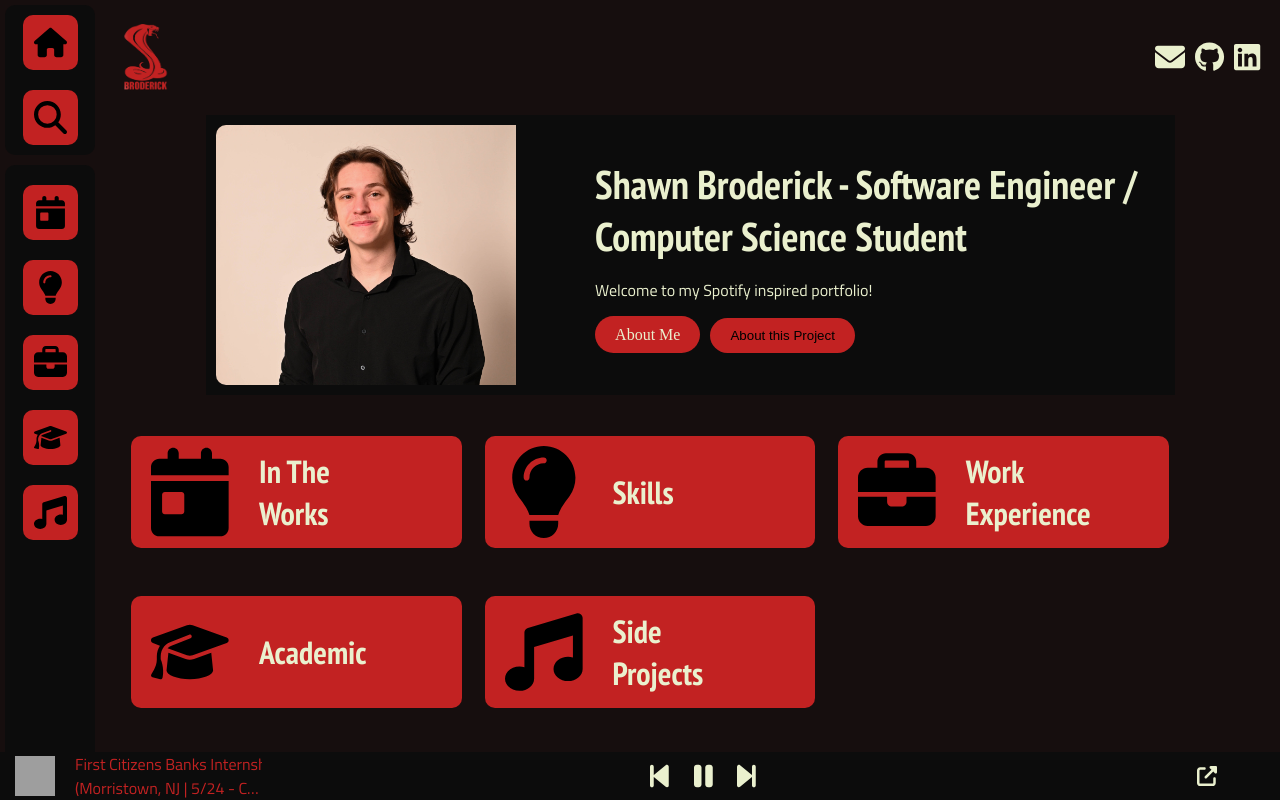
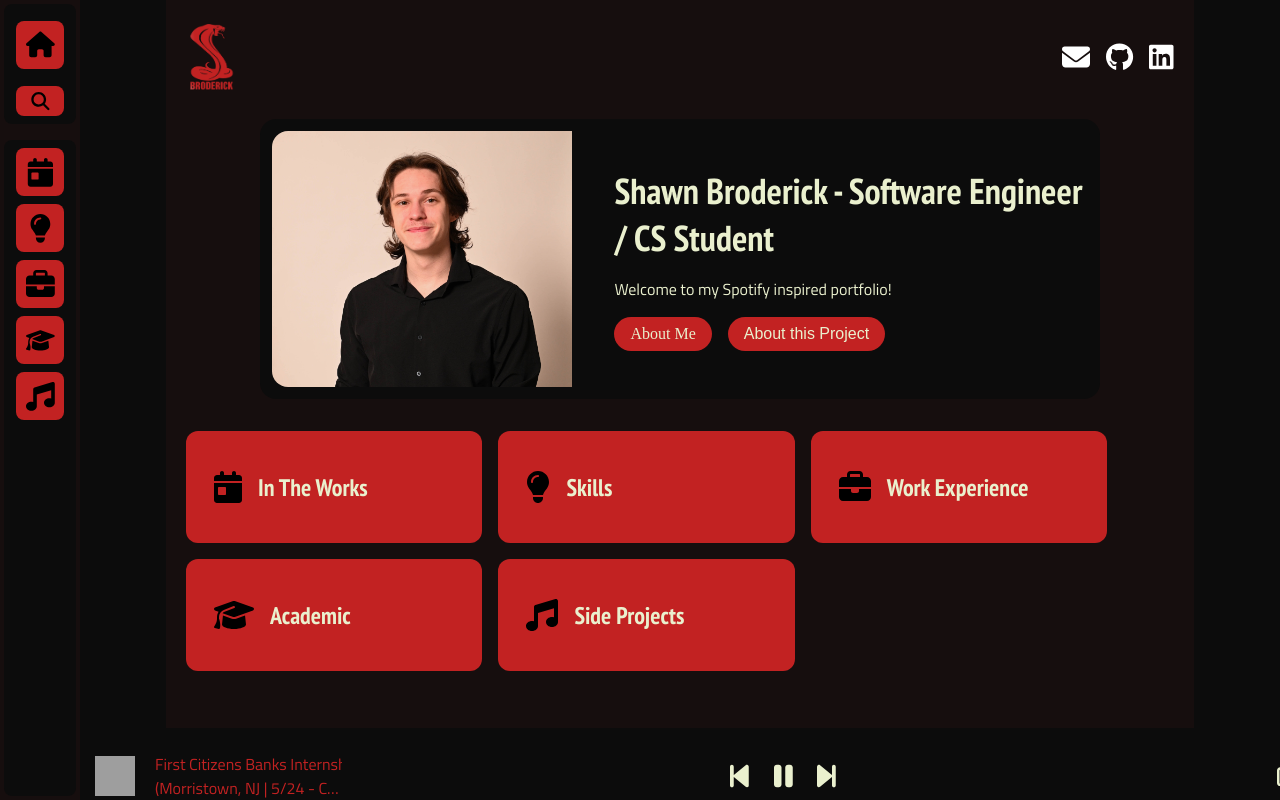
Before and after one commit to spb8026/portfolio, a Next.js app: page /portfolio/ in a window 1280 px wide. Built offline with nearby package versions, Linux system fonts and the light colour scheme; grey boxes are pictures that could not be loaded.

Commit message:
Styling Changes / Toolbars

```diff
--- a/src/components/Layout.tsx
+++ b/src/components/Layout.tsx
@@ -13,33 +13,34 @@ export default function Layout({ children }: LayoutProps) {
     showInfobar,
     currentPlaylist,
     currentSong,
-    handlePlayButtonClick,
-    handleSongForward,
-    handleSongBackward,
   } = usePlayer();
 
   const styles: { [key: string]: React.CSSProperties } = {
     container: {
       display: 'flex',
-      flexDirection: 'row',
       height: '100vh',
+      width: '100vw',
+      overflow: 'hidden',
     },
     sidebarContainer: {
-      flex: '0 0 6vw',
+      flexBasis: '5rem',
+      flexShrink: 0,
     },
     mainContainer: {
-      flex: showInfobar ? '0 0 70vw' : '1',
+      flexGrow: 1,
       display: 'flex',
       flexDirection: 'column',
       overflowY: 'auto',
-      position: 'relative',
-      transition: 'flex 0.3s',
+      paddingBottom: '4.5rem', // reserve space for Playbar
+      transition: 'all 0.3s ease',
     },
     playbarContainer: {
-      flex: '0 0 6vh',
-      position: 'absolute',
+      height: '4.5rem',
+      position: 'fixed',
       bottom: 0,
-      width: '100%',
+      left: '5rem', // same width as sidebar
+      right: 0,
+      zIndex: 1000,
     },
   };
 
@@ -54,7 +55,9 @@ export default function Layout({ children }: LayoutProps) {
       <div style={styles.playbarContainer}>
         <Playbar />
       </div>
-      {showInfobar && <Infobar curSong={currentSong} curPlaylist={currentPlaylist} />}
+      {showInfobar && (
+        <Infobar curSong={currentSong} curPlaylist={currentPlaylist} />
+      )}
     </div>
   );
 }
--- a/src/components/maincontent.tsx
+++ b/src/components/maincontent.tsx
@@ -1,231 +1,194 @@
 import { FontAwesomeIcon } from "@fortawesome/react-fontawesome";
-import { faCirclePlay, faEnvelope, faPlay } from "@fortawesome/free-solid-svg-icons";
+import { faCirclePlay, faEnvelope } from "@fortawesome/free-solid-svg-icons";
 import Image from 'next/image';
 import Link from 'next/link';
 import { faGithub, faLinkedin } from "@fortawesome/free-brands-svg-icons";
-import { CSSProperties } from "react";
-
-
-import { getFontAwesomeIcon } from '../utils/iconUtils';
-import data from '../data/data.json'; // Import your data
 import { useState } from "react";
 import { usePlayer } from '@/context/PlayerContext';
-import { transform } from "next/dist/build/swc";
-
+import { getFontAwesomeIcon } from '../utils/iconUtils';
+import data from '../data/data.json';
 
 const playlists = data.playlists;
 
 const MainContent = () => {
-  const [hoveredBox, setHoveredBox] = useState<String | null>(null);
+  const [hoveredBox, setHoveredBox] = useState<string | null>(null);
   const [aboutHover, setAboutHover] = useState(false);
-  const {handlePlaylistChange} = usePlayer();
+  const { handlePlaylistChange } = usePlayer();
 
-  const styles: { [key: string]: React.CSSProperties } = {
-    container: {
+  const iconHoverColor = '#ff5733';
+  const iconBaseColor = 'white';
+
+  const handlePlayButtonClick = (playlist: Playlist) => {
+    handlePlaylistChange(playlist);
+  };
+
+  return (
+    <div style={{
       height: '100vh',
       margin: '0 auto',
-      padding: '20px',
+      padding: '1.25rem',
       backgroundColor: 'var(--sect-bg)',
-    },
-    header: {
+    }}>
+      {/* Header */}
+      <div style={{
         display: 'flex',
         alignItems: 'center',
         justifyContent: 'space-between',
-      gap: '10px',
-    },
-    banner: {
-      display: 'flex',
-      alignItems: 'center',
-      marginTop: '20px',
-      backgroundColor: 'var(--container-bg)',
-      marginLeft: 'auto',
-      marginRight: 'auto',
-      width: '85%',
-      height: '35vh',
-      padding: '10px',
-      overflow: 'hidden',
-    },
-    albumCover: {
-      width: '40%',
-      height: '100%',
-      borderRadius: '10px',
-      overflow: 'hidden',
-    },
-    playlistInfo: {
-      maxWidth: '60%',
-      overflow: 'hidden',
-    },
-    title: {
-      fontSize: '250%',
-      width: '100%',
-      margin: '0',
-      overflow: 'hidden',
-      textOverflow: 'ellipsis',
-    },
-    description: {
-      fontSize: '16px',
-      color: 'var(--text)',
-      whiteSpace: 'nowrap',
-      textOverflow: 'ellipsis',
-    },
-    playButton: {
-      backgroundColor: 'var(--button)',
-      border: 'none',
-      borderRadius: '50px',
-      padding: '10px 20px',
-      cursor: 'pointer',
-      marginRight: '10px',
-      textDecoration: 'none',
-      color: 'var(--text)',
-    },
-    followButton: {
-      backgroundColor: 'var(--button)',
-      border: 'none',
-      borderRadius: '50px',
-      padding: '10px 20px',
-      cursor: 'pointer',
-    },
-    playlists: {
-      display: 'flex',
-      flexWrap: 'wrap',
-      marginTop: '30px',
-      overflow: 'scroll',
-      scrollbarWidth: 'none',
-      height: '40vh',
-    },
-    playlistItem: {
-      width: '29%',
-      height: '35%',
-      margin: '1%',
-      padding: '10px',
-      display: 'flex',
-      alignItems: 'center',
-      backgroundColor: 'var(--button)',
-      borderRadius: '10px',
-      overflow: 'hidden',
-      cursor: 'pointer',
-      position: 'relative' as 'relative',
-    },
-    playlistItemHovered: {
-      backgroundColor: 'var(--button-hover)',
-      transform: 'scale(1.02)',
-    },
-    playlistImg: {
-      width: '25%',
-      height: '100%',
-      marginLeft: '10px',
-      marginRight: '30px',
-    },
-    playlistLink: {
-      position: 'absolute' as 'absolute',
-      top: 0,
-      left: 0,
-      width: '100%',
-      height: '100%',
-      zIndex: 1,
-    },
-    iconStyle: {
-      color: 'var(--icon)',
-      fontSize: '30px',
+        gap: '1rem',
+      }}>
+        <Image src="/portfolio/Red-Logo.png" alt="Logo" width={50} height={75} />
+        <div style={{ display: 'flex', gap: '1rem' }}>
+          {[{
+            href: "mailto:shawnbroderick658@gmail.com", icon: faEnvelope
+          }, {
+            href: "https://github.com/spb8026", icon: faGithub
+          }, {
+            href: "https://www.linkedin.com/in/shawn-broderick-24b736266/", icon: faLinkedin
+          }].map(({ href, icon }, idx) => (
+            <a key={idx} href={href} target="_blank" rel="noopener noreferrer">
+              <FontAwesomeIcon
+                icon={icon}
+                style={{
+                  color: iconBaseColor,
+                  fontSize: '1.75rem',
                   cursor: 'pointer',
                   transition: 'color 0.3s',
-    },
-    playIcon: {
-      position: 'absolute' as 'absolute',
-      right: '30px',
-      display: 'none',
-      fontSize: '50px',
-      color: 'var(--icon)',
-      opacity: 1,
-      zIndex: 3,
-    },
-    playIconVisible: {
-      display: 'block',
-    },
-    aboutBox: {
-      position: 'absolute',
-      top: '45%',
-      left: '45%',
-      width: '50%',
-      backgroundColor: 'var(--sect-bg)',
-      border: '4px solid #C22222',
-      borderRadius: '20px',
-      display: 'none',
-    },
-    aboutBoxVisible: {
-      display: 'block',
-    }
-  };
-
-  function handlePlayButtonClick(playlist: Playlist) {
-    handlePlaylistChange(playlist);
-  }
-
-  return (
-    <div style={styles.container}>
-      <div style={styles.header}>
-        <Image src={"/portfolio" + "/Red-Logo.png"} alt="Logo" width={50} height={75} />
-        <div style={{ display: 'flex', gap: '10px' }}>
-          <a href="mailto:shawnbroderick658@gmail.com"><FontAwesomeIcon icon={faEnvelope} style={styles.iconStyle} onMouseEnter={(e) => e.currentTarget.style.color = '#ff5733'} onMouseLeave={(e) => e.currentTarget.style.color = 'white'} /> </a>
-          <a href="https://github.com/spb8026" target="_blank" ><FontAwesomeIcon icon={faGithub} style={styles.iconStyle} onMouseEnter={(e) => e.currentTarget.style.color = '#ff5733'} onMouseLeave={(e) => e.currentTarget.style.color = 'white'} /> </a>
-          <a href="https://www.linkedin.com/in/shawn-broderick-24b736266/" target="_blank"><FontAwesomeIcon icon={faLinkedin} style={styles.iconStyle} onMouseEnter={(e) => e.currentTarget.style.color = '#ff5733'} onMouseLeave={(e) => e.currentTarget.style.color = 'white'} /></a>
+                }}
+                onMouseEnter={e => e.currentTarget.style.color = iconHoverColor}
+                onMouseLeave={e => e.currentTarget.style.color = iconBaseColor}
+              />
+            </a>
+          ))}
         </div>
       </div>
 
-      <div style={styles.banner}>
-        <div style={styles.albumCover}>
-          <Image
-            src={ "/portfolio" +"/portrait.jpg"}
-            alt="Album Cover"
-            layout="fixed"
-            width={300}
-            height={400}
-          />
+      {/* Banner */}
+      <div style={{
+        display: 'flex',
+        alignItems: 'center',
+        marginTop: '1.5rem',
+        backgroundColor: 'var(--container-bg)',
+        marginInline: 'auto',
+        width: '85%',
+        height: '35vh',
+        padding: '0.75rem',
+        overflow: 'hidden',
+        borderRadius: '1rem',
+      }}>
+        <div style={{
+          width: '40%',
+          height: '100%',
+          borderRadius: '1rem',
+          overflow: 'hidden',
+        }}>
+          <Image src="/portfolio/portrait.jpg" alt="Album Cover" width={300} height={400} />
         </div>
-        <div style={styles.playlistInfo}>
-          <h1 style={styles.title}>Shawn Broderick - Software Engineer / Computer Science Student</h1>
-          <p style={styles.description}>Welcome to my Spotify inspired portfolio!</p>
-          <Link href="/aboutme" style={styles.playButton}>About Me</Link>
-          <button style={styles.followButton}
+        <div style={{ maxWidth: '60%', paddingLeft: '1rem' }}>
+          <h1 style={{ fontSize: '2.25rem', margin: 0 }}>Shawn Broderick - Software Engineer / CS Student</h1>
+          <p style={{ fontSize: '1rem', color: 'var(--text)', whiteSpace: 'nowrap', textOverflow: 'ellipsis', overflow: 'hidden' }}>
+            Welcome to my Spotify inspired portfolio!
+          </p>
+          <div style={{ marginTop: '1rem', display: 'flex', gap: '1rem' }}>
+            <Link href="/aboutme" style={{
+              backgroundColor: 'var(--button)',
+              borderRadius: '2rem',
+              padding: '0.5rem 1rem',
+              textDecoration: 'none',
+              color: 'var(--text)',
+              fontSize: '1rem',
+            }}>About Me</Link>
+            <button
+              style={{
+                backgroundColor: 'var(--button)',
+                border: 'none',
+                borderRadius: '2rem',
+                padding: '0.5rem 1rem',
+                cursor: 'pointer',
+                fontSize: '1rem',
+                color: 'var(--text)',
+              }}
               onMouseEnter={() => setAboutHover(true)}
               onMouseLeave={() => setAboutHover(false)}
-
-          >About this Project</button>
+            >
+              About this Project
+            </button>
+          </div>
         </div>
       </div>
 
-      <div style={styles.playlists}>
-        {playlists.map((playlist, index) => (
-          <div key={index}
-          style={{
-            ...styles.playlistItem,
-            ...(hoveredBox === playlist.id && styles.playlistItemHovered),
-          }}
+      {/* Playlists */}
+      <div style={{
+        display: 'flex',
+        flexWrap: 'wrap',
+        gap: '1rem',
+        marginTop: '2rem',
+        overflowY: 'scroll',
+        scrollbarWidth: 'none',
+        height: '30vh',
+      }}>
+        {playlists.map((playlist, index) => {
+          const isHovered = hoveredBox === playlist.id;
+          return (
+            <div
+              key={index}
               onMouseEnter={() => setHoveredBox(playlist.id)}
               onMouseLeave={() => setHoveredBox(null)}
+              style={{
+                width: '30%',
+                padding: '0.75rem',
+                display: 'flex',
+                alignItems: 'center',
+                backgroundColor: isHovered ? 'var(--button-hover)' : 'var(--button)',
+                borderRadius: '0.75rem',
+                position: 'relative',
+                cursor: 'pointer',
+                transition: 'transform 0.2s ease',
+                transform: isHovered ? 'scale(1.02)' : 'scale(1)',
+              }}
             >
-            <FontAwesomeIcon icon={getFontAwesomeIcon(playlist.icon)} style={styles.playlistImg}></FontAwesomeIcon>
-            <h3 style={{ fontSize: '2rem', width: '45%' }}>{playlist.title}</h3>
-            <Link href={`/${playlist.id}`} style={styles.playlistLink}></Link>
+              <FontAwesomeIcon icon={getFontAwesomeIcon(playlist.icon)} style={{
+                fontSize: '2rem',
+                marginInline: '1rem',
+              }} />
+              <h3 style={{ fontSize: '1.5rem', flexGrow: 1 }}>{playlist.title}</h3>
+              <Link href={`/${playlist.id}`} style={{
+                position: 'absolute',
+                top: 0, left: 0,
+                width: '100%', height: '100%',
+                zIndex: 1,
+              }} />
               <FontAwesomeIcon
                 icon={faCirclePlay}
                 style={{
-                ...styles.playIcon,
-                ...(hoveredBox === playlist.id && styles.playIconVisible),
+                  position: 'absolute',
+                  right: '1rem',
+                  fontSize: '2.5rem',
+                  color: 'var(--icon)',
+                  opacity: isHovered ? 1 : 0,
+                  transition: 'opacity 0.2s ease',
+                  zIndex: 2,
                 }}
                 onClick={() => handlePlayButtonClick(playlist)}
               />
             </div>
-        ))}
+          );
+        })}
       </div>
-      <div
-          style={{
-            ...styles.aboutBox,
-           ...(aboutHover === true && styles.playIconVisible),
-        }}
-        >
-        <p>
-        After exploring numerous ideas for a unique portfolio, I realized that the perfect inspiration had been right in front of me all along. Music is an integral part of my life, accompanying me in almost every aspect of my day to day. Given my affinity for Spotify, I decided to draw UI/UX inspiration from it and create a portfolio that is a creative parody of the platform. To elevate the challenge, I chose to learn and implement both Next.js and React for this project. This decision not only allowed me to enhance my technical skills but also to deliver a seamless and engaging user experience reminiscent of my favorite music application.
+
+      {/* About Box */}
+      <div style={{
+        position: 'absolute',
+        top: '45%',
+        left: '25%',
+        width: '50%',
+        backgroundColor: 'var(--sect-bg)',
+        border: '4px solid #C22222',
+        borderRadius: '1rem',
+        padding: '1rem',
+        display: aboutHover ? 'block' : 'none',
+      }}>
+        <p style={{ fontSize: '1rem' }}>
+          After exploring numerous ideas for a unique portfolio, I realized that the perfect inspiration had been right in front of me all along...
         </p>
       </div>
     </div>
--- a/src/components/sidebar.tsx
+++ b/src/components/sidebar.tsx
@@ -1,135 +1,152 @@
-import { useState } from 'react';
-import data from '../data/data.json';
-import { FontAwesomeIcon } from '@fortawesome/react-fontawesome';
-import { faMusic, faProjectDiagram, faPerson, faSearch, faHome } from '@fortawesome/free-solid-svg-icons';
-import Link from 'next/link';
-import { getFontAwesomeIcon } from '@/utils/iconUtils';
-import { usePlayer } from '../context/PlayerContext';
+import { useState } from "react";
+import data from "../data/data.json";
+import { FontAwesomeIcon } from "@fortawesome/react-fontawesome";
+import { faHome, faSearch } from "@fortawesome/free-solid-svg-icons";
+import Link from "next/link";
+import { getFontAwesomeIcon } from "@/utils/iconUtils";
+import { usePlayer } from "../context/PlayerContext";
+import Tooltip from "./tooltip";
 
 const Sidebar = () => {
-  const [playlists, setPlaylists] = useState(data.playlists);
-  const [hoveredBox, setHoveredBox] = useState<String | null>(null);
+  const [playlists] = useState(data.playlists);
+  const [hoveredBox, setHoveredBox] = useState<string | null>(null);
   const { handlePlaylistChange } = usePlayer();
 
   const styles: { [key: string]: React.CSSProperties } = {
     fullBar: {
-      width: '100px',
-      height: '100vh',
-      backgroundColor: 'var(--sect-bg)',
-      padding: '5%',
-      display: 'flex',
-      flexDirection: 'column',
-      justifyContent: 'space-between',
-      position: 'relative',
+      width: "5rem",
+      height: "100vh",
+      backgroundColor: "var(--sect-bg)",
+      padding: "0.25rem",
+      display: "flex",
+      flexDirection: "column",
+      justifyContent: "space-between",
     },
     topBar: {
-      width: '100%',
-      flex: '0 0 auto',
-      borderRadius: '10px',
-      backgroundColor: 'var(--container-bg)',
-      marginBottom: '10px',
-      display: 'flex',
-      flexDirection: 'column',
-      justifyContent: 'space-around',
-      alignItems: 'center',
+      width: "100%",
+      borderRadius: "0.5rem",
+      backgroundColor: "var(--container-bg)",
+      marginBottom: "1rem",
+      display: "flex",
+      flexDirection: "column",
+      alignItems: "center",
+      padding: "0.5rem 0",
+      gap: "0.5rem",
     },
     bottomBar: {
-      width: '100%',
-      flex: '1 1 auto',
-      borderRadius: '10px',
-      backgroundColor: 'var(--container-bg)',
-      overflowY: 'auto',
-      display: 'flex',
-      flexDirection: 'column',
-      alignItems: 'center',
-      padding: '10px 0',
+      width: "100%",
+      flex: "1 1 auto",
+      borderRadius: "0.5rem",
+      backgroundColor: "var(--container-bg)",
+      overflowY: "visible",      display: "flex",
+      flexDirection: "column",
+      alignItems: "center",
+      padding: "0.5rem 0",
+      gap: "0.5rem",
     },
     box: {
-      width: '55px',
-      height: '55px',
-      borderRadius: '10px',
-      margin: '10px 0',
-      backgroundColor: 'var(--button)',
-      display: 'flex',
-      justifyContent: 'center',
-      alignItems: 'center',
-      flexShrink: 0,
-      transition: 'transform 0.3s ease',
-      cursor: 'pointer',
-      position: 'relative',
-      zIndex: 0,
+      width: "3rem",
+      height: "3rem",
+      borderRadius: "0.5rem",
+      backgroundColor: "var(--button)",
+      display: "flex",
+      justifyContent: "center",
+      alignItems: "center",
+      cursor: "pointer",
+      transition: "transform 0.2s ease, opacity 0.2s ease",
     },
     boxHovered: {
-      transform: 'scale(1.1)',
-      translate: '2px -2px ease',
-      opacity: 0.8,
+      transform: "scale(1.1)",
+      opacity: 0.85,
     },
     icon: {
-      width: '60%',
-      height: '60%',
-      position: 'relative',
-      zIndex: 0,
+      width: "60%",
+      height: "60%",
     },
-    // tooltip: {
-    //   position: 'absolute',
-    //   backgroundColor: 'var(--sect-bg)',
-    //   color: 'var(--text)',
-    //   padding: '5px 10px',
-    //   borderRadius: '5px',
-    //   boxShadow: '0px 0px 10px rgba(0, 0, 0, 0.1)',
-    //   zIndex: 1000,
-    //   top: '70px',
-    // },
+  };
+
+  const renderIconBox = (
+    icon: any,
+    href: string | null,
+    id: string,
+    hasTooltip: boolean,
+    title: string,
+    subtitle: string
+  ) => {
+    const box = (
+      <>
+        {hasTooltip && (
+          <Tooltip title={title} subtitle={subtitle}>
+            <div
+              style={{
+                ...styles.box,
+                ...(hoveredBox === id ? styles.boxHovered : {}),
+              }}
+              onMouseEnter={() => setHoveredBox(id)}
+              onMouseLeave={() => setHoveredBox(null)}
+            >
+              <FontAwesomeIcon icon={icon} style={styles.icon} />
+            </div>
+          </Tooltip>
+        )}
+
+        {!hasTooltip && (
+            <div
+              style={{
+                ...styles.box,
+                ...(hoveredBox === id ? styles.boxHovered : {}),
+              }}
+              onMouseEnter={() => setHoveredBox(id)}
+              onMouseLeave={() => setHoveredBox(null)}
+            >
+              <FontAwesomeIcon icon={icon} style={styles.icon} />
+            </div>
+        )}
+      </>
+    );
+
+    return href ? (
+      <Link
+        href={href}
+        style={{
+          all: "unset",
+          width: "100%",
+          height: "100%",
+          display: "flex",
+          justifyContent: "center",
+          alignItems: "center",
+        }}
+      >
+        {box}
+      </Link>
+    ) : (
+      box
+    );
   };
 
   return (
     <div style={styles.fullBar}>
       <div style={styles.topBar}>
-        <div
-          style={{
-            ...styles.box,
-            ...(hoveredBox === 'faPerson' && styles.boxHovered),
-          }}
-          onMouseEnter={() => setHoveredBox('faPerson')}
-          onMouseLeave={() => setHoveredBox(null)}
-        >
-          <Link href={'/'} style={{ all: 'unset', display: 'flex', justifyContent: 'center', alignItems: 'center', width: '100%', height: '100%' }}>
-            <FontAwesomeIcon icon={faHome} style={styles.icon} />
-          </Link>
-        </div>
-        <div
-          style={{
-            ...styles.box,
-            ...(hoveredBox === 'faSearch' && styles.boxHovered),
-          }}
-          onMouseEnter={() => setHoveredBox('faSearch')}
-          onMouseLeave={() => setHoveredBox(null)}
-        >
-          <FontAwesomeIcon icon={faSearch} style={styles.icon} />
-        </div>
+        {renderIconBox(faHome, "/", "home", true, "Home", "Go to Home")}
+        {renderIconBox(faSearch, null, "search", false, "Home", "Go to Home")}
       </div>
       <div style={styles.bottomBar}>
       {playlists.map((playlist) => (
   <div
     key={playlist.id}
-            style={{
-              ...styles.box,
-              ...(hoveredBox === playlist.id && styles.boxHovered),
-            }}
-            onMouseEnter={() => setHoveredBox(playlist.id)}
-            onMouseLeave={() => setHoveredBox(null)}
     onClick={() => handlePlaylistChange(playlist)}
   >
-            <FontAwesomeIcon icon={getFontAwesomeIcon(playlist.icon)} style={styles.icon} />
-            {/* {hoveredBox === playlist.id &&
-             (
-              <div style={styles.tooltip}>
-                {`${playlist.title} - ${playlist.songs.length} Songs`}
-              </div>
-            )
-            } */}
+    {renderIconBox(
+      getFontAwesomeIcon(playlist.icon),
+      null,
+      playlist.id,
+      true, // set this to true if you want tooltips
+      playlist.title,
+      "Click to play " + playlist.title
+    )}
   </div>
 ))}
+
       </div>
     </div>
   );
--- /dev/null
+++ b/src/components/tooltip.tsx
@@ -0,0 +1,64 @@
+import React, { useState } from 'react';
+
+interface TooltipProps {
+  title: string;
+  subtitle: string;
+  children: React.ReactNode;
+}
+
+const Tooltip = ({ title, subtitle, children }: TooltipProps) => {
+  const [isHovered, setIsHovered] = useState(false);
+
+  const containerStyle: React.CSSProperties = {
+    position: 'relative',
+    display: 'inline-block',
+    cursor: 'default',
+  };
+
+  const tooltipStyle: React.CSSProperties = {
+    position: 'absolute',
+    top: '50%',
+    left: '100%',
+    transform: 'translateY(-50%)',
+    marginLeft: '8px',
+    backgroundColor: '#1e1e1e', // dark background
+    color: '#ccc', // default text color
+    padding: '0.5rem 0.75rem',
+    borderRadius: '0.5rem',
+    fontSize: '0.875rem',
+    zIndex: 10000,
+    whiteSpace: 'nowrap',
+    opacity: isHovered ? 1 : 0,
+    visibility: isHovered ? 'visible' : 'hidden',
+    transition: 'opacity 0.2s ease, visibility 0.2s ease',
+    pointerEvents: 'none',
+    boxShadow: '0 2px 10px rgba(0,0,0,0.2)',
+  };
+
+  const titleStyle: React.CSSProperties = {
+    color: '#C22222', // green title
+    fontWeight: 600,
+  };
+
+  const subtitleStyle: React.CSSProperties = {
+    color: '#bbb',
+    fontSize: '0.8rem',
+    marginTop: '2px',
+  };
+
+  return (
+    <div
+      style={containerStyle}
+      onMouseEnter={() => setIsHovered(true)}
+      onMouseLeave={() => setIsHovered(false)}
+    >
+      {children}
+      <div style={tooltipStyle}>
+        <div style={titleStyle}>{title}</div>
+        <div style={subtitleStyle}>{subtitle}</div>
+      </div>
+    </div>
+  );
+};
+
+export default Tooltip;
--- a/src/styles/globals.css
+++ b/src/styles/globals.css
@@ -7,6 +7,7 @@
     --sect-bg: #160E0E;
     --container-bg: #0C0C0C;
     --button: #C22222;
+    --playing-text: #C22222;
     --button-hover: #c2222247;
     --text: #EAF0CE;
     --icon: #EAF0CE;
```
Also changed, not shown: 1 other file (tests, documents, lock files or other folders). Lines whose indentation alone changed are shown as unchanged.
